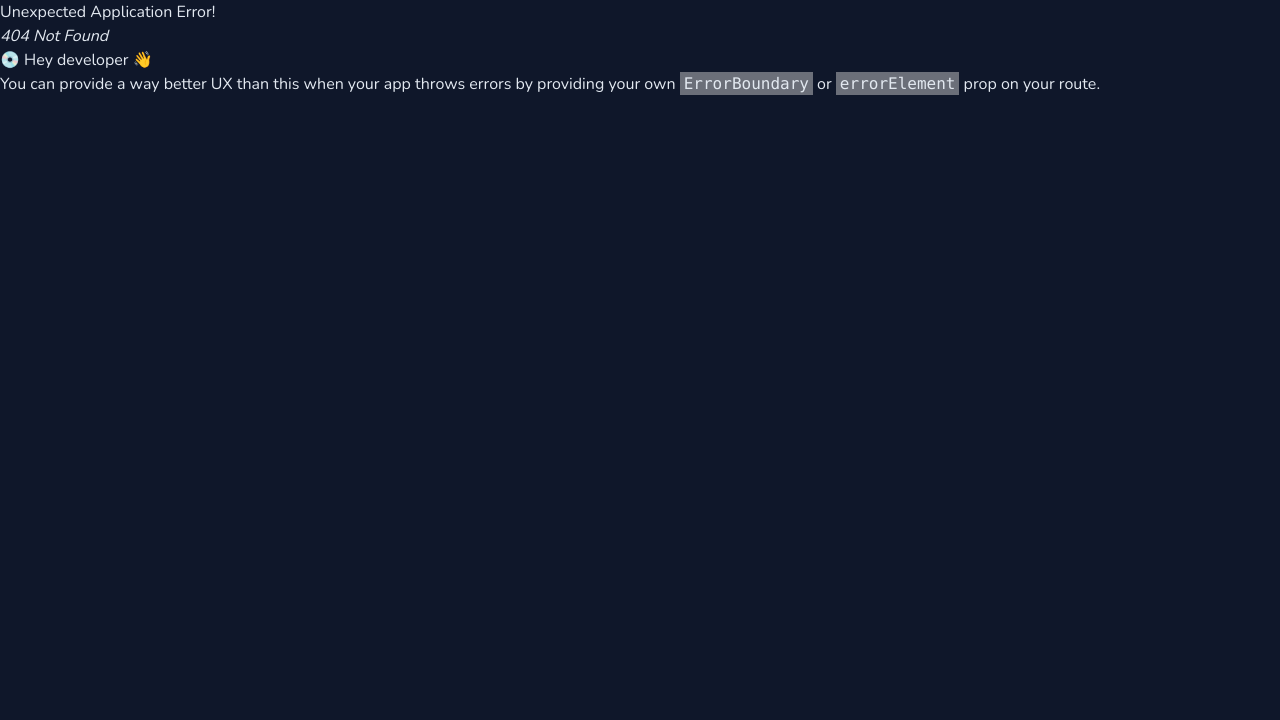
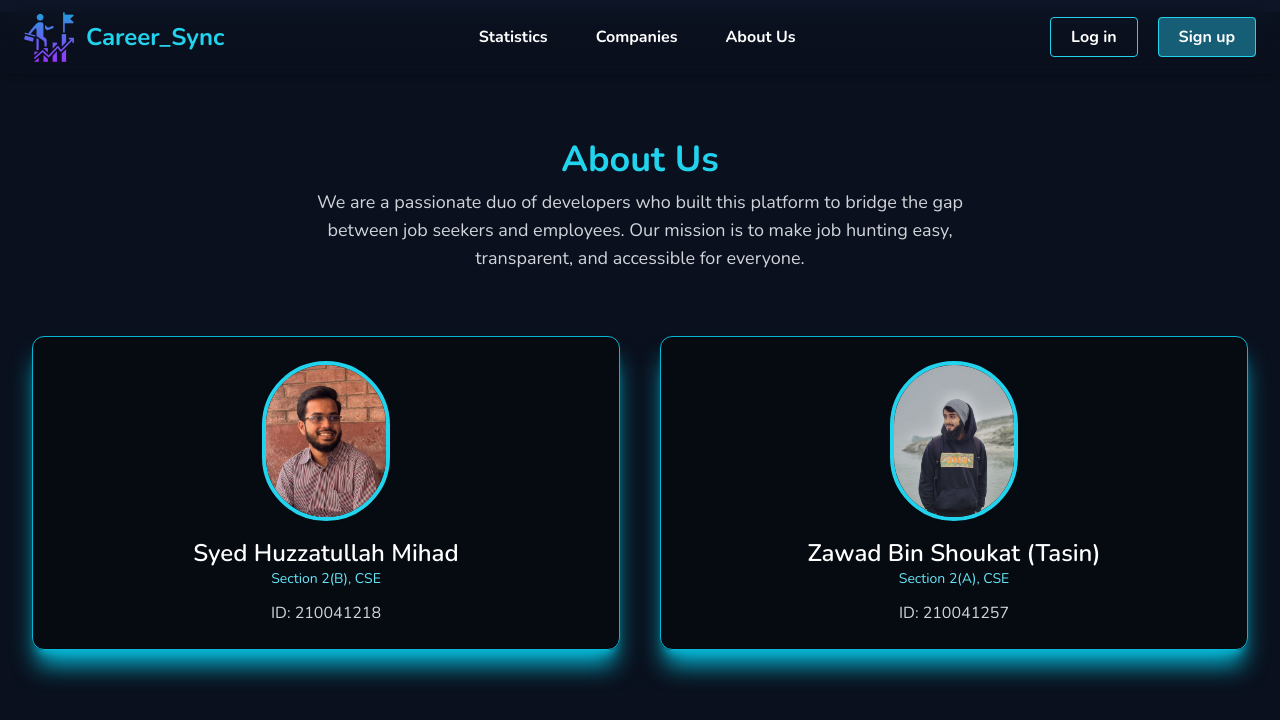
Before and after one commit to mihadcse/Career_Sync, a React (Vite) app in the folder Career_Sync_Client/: page /about in a window 1280 px wide. Before the commit this address had no page. Shown: the top 720 px of the page. Built offline with nearby package versions, Linux system fonts and the light colour scheme.

Commit message:
Merged Zawad's About us page

```diff
--- a/Career_Sync_Client/src/Pages/About.jsx
+++ b/Career_Sync_Client/src/Pages/About.jsx
@@ -1,9 +1,52 @@
-import React from 'react'
+import { useEffect, useState } from "react";
 
 const About = () => {
+  const teamMembers = [
+    {
+      name: "Syed Huzzatullah Mihad",
+      role: "Section 2(B), CSE",
+      image: "/images/Mihad.jpg",
+      bio: "ID: 210041218",
+    },
+    {
+      name: "Zawad Bin Shoukat (Tasin)",
+      role: "Section 2(A), CSE",
+      image: "/images/Tasin.png",
+      bio: "ID: 210041257",
+    },
+  ];
+
   return (
-    <div>About</div>
-  )
-}
+    <div className="pt-16 bg-black/30 min-h-screen">
+      <div className="text-white py-16 text-center">
+        <h1 className="text-4xl font-bold text-cyan-400">About Us</h1>
+        <p className="text-lg text-gray-300 mt-2 max-w-2xl mx-auto">
+          We are a passionate duo of developers who built this platform to bridge
+          the gap between job seekers and employees. Our mission is to make job
+          hunting easy, transparent, and accessible for everyone.
+        </p>
+      </div>
 
-export default About
+      <div className="grid grid-cols-1 sm:grid-cols-2 gap-10 px-8 pb-16">
+        {/* bg-opacity-10 p-6 rounded-lg shadow-xl shadow-cyan-500 text-center text-white" */}
+        {teamMembers.map((member, index) => (
+          <div
+            key={index}
+            className="bg-black/40 text-white p-6 rounded-xl shadow-lg border border-cyan-500 text-center shadow-xl shadow-cyan-500"
+          >
+            <img
+              src={member.image}
+              alt={member.name}
+              className="w-32 h-40 rounded-full mx-auto mb-4 border-4 border-cyan-400"
+            />
+            <h2 className="text-2xl font-semibold">{member.name}</h2>
+            <p className="text-cyan-300 text-sm">{member.role}</p>
+            <p className="text-gray-300 mt-3">{member.bio}</p>
+          </div>
+        ))}
+      </div>
+    </div>
+  );
+};
+
+export default About;
--- a/Career_Sync_Client/src/Router/Router.jsx
+++ b/Career_Sync_Client/src/Router/Router.jsx
@@ -11,6 +11,7 @@ import Statistics from "../Pages/Statistics";
 import Company from "../Pages/Company";
 import JobApplication from "../Pages/JobApplication";
 import Admin from "../Pages/Admin";
+import About from "../Pages/About";
 
 
 const router = createBrowserRouter([
@@ -25,6 +26,7 @@ const router = createBrowserRouter([
             { path: "/sign-up", element: <Signup /> },
             { path: "/statistics", element: <Statistics /> },
             { path: "/companies", element: <Company /> },
+            { path: "/about", element: <About /> },
             {
                 path: "/company-dashboard",
                 element: (
```
Also changed, not shown: Career_Sync_Client/public/images/Mihad.jpg (added), Career_Sync_Client/public/images/Tasin.png (added).
